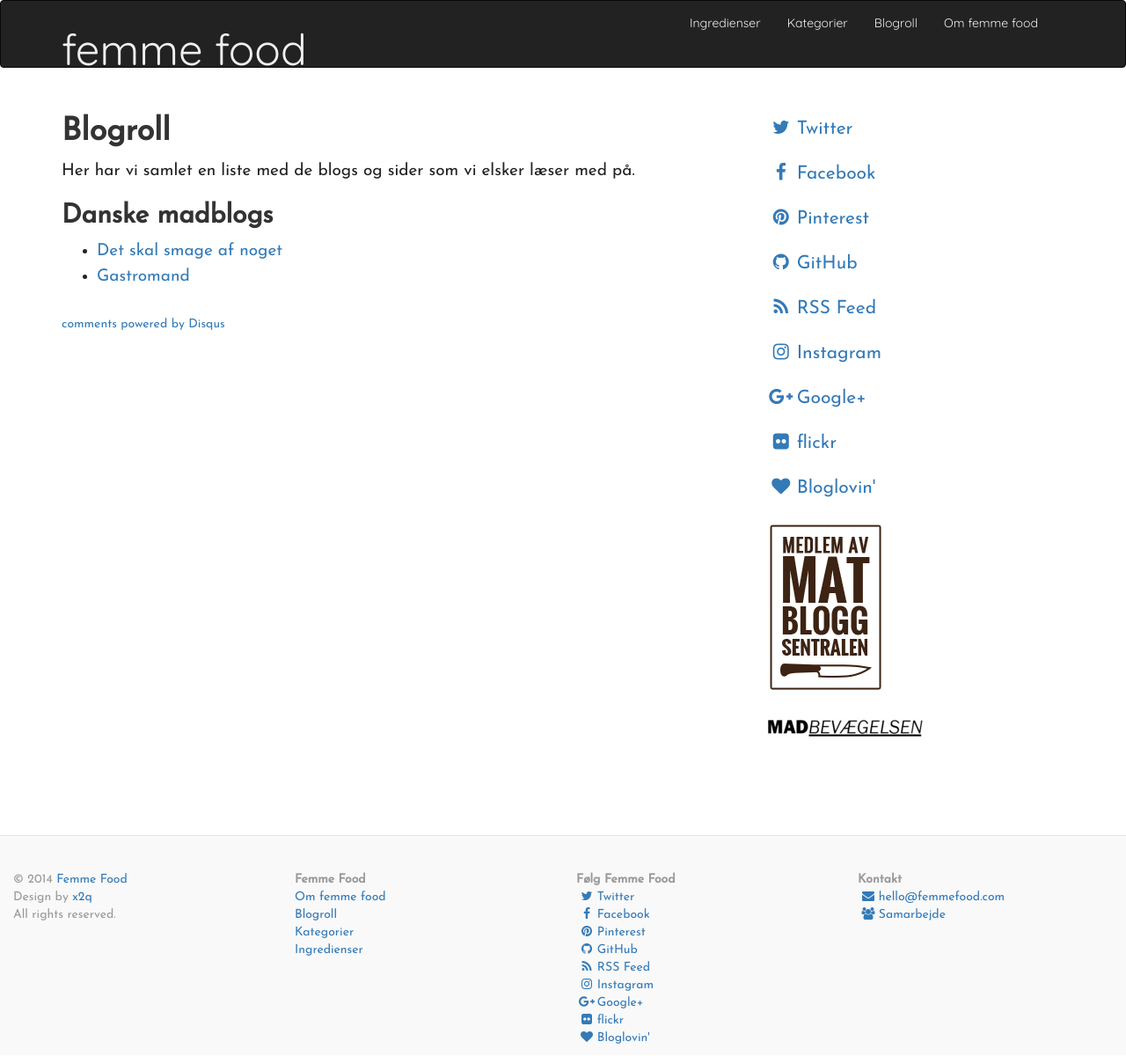
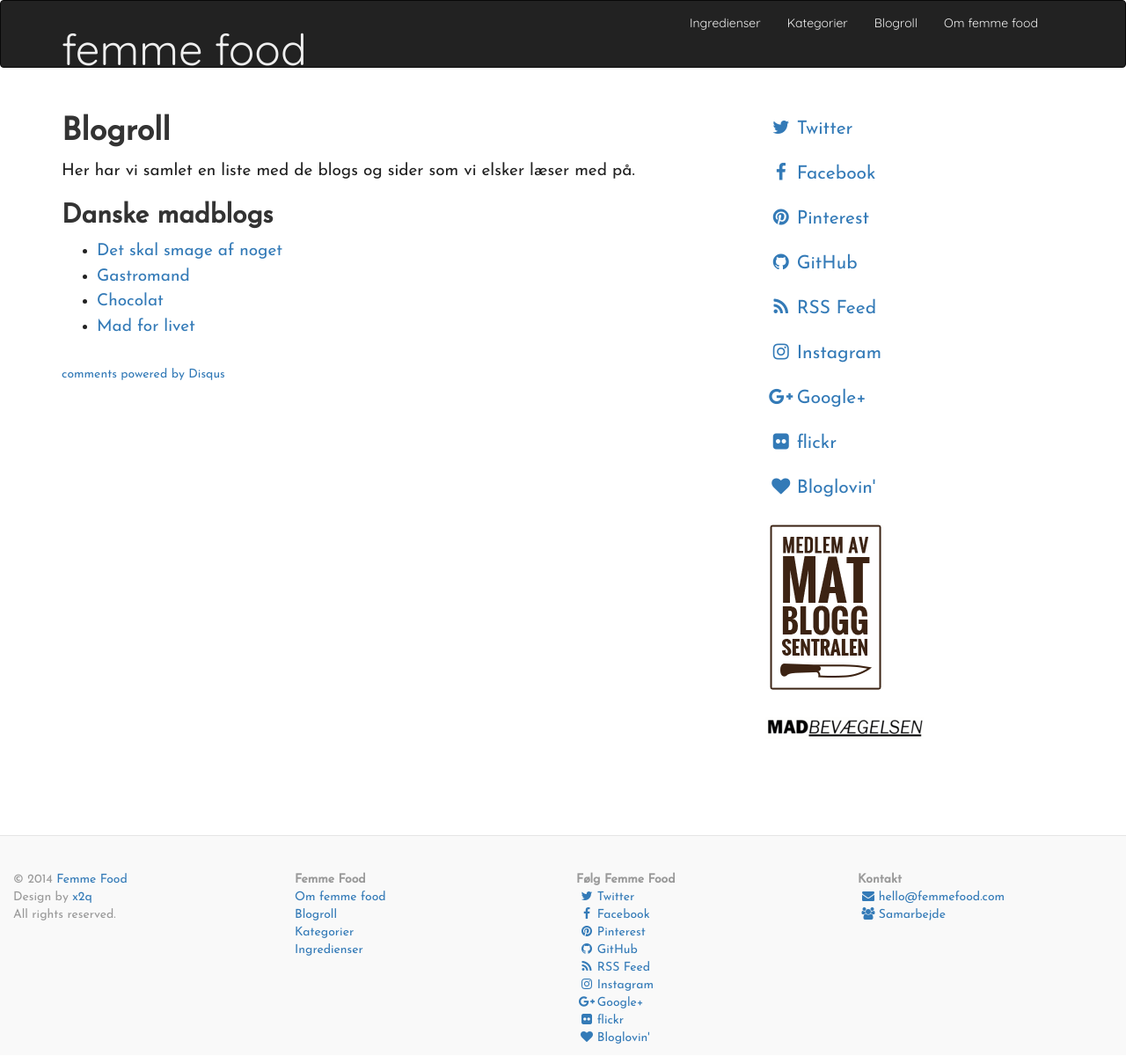
Before and after one commit to femmefood/femmefood.com, a Jekyll site: the page built from blogroll/index.md, in a window 1280 px wide. Shown: the whole page at 88% size. Built offline with Jekyll 4.4.1, drawn with Linux system fonts in a browser that asks for light colours; nearby versions of some CDN libraries; Markdown is read by kramdown in place of the engine named in the settings; comment, search, counter and statistics services are not loaded.

Commit message:
Added blogs

```diff
--- a/blogroll/index.md
+++ b/blogroll/index.md
@@ -10,3 +10,5 @@ Her har vi samlet en liste med de blogs og sider som vi elsker læser med på.
 
 * [Det skal smage af noget](http://detskalsmageafnoget.dk/)
 * [Gastromand](http://gastromand.dk/)
+* [Chocolat](http://chocolat.dk/)
+* [Mad for livet](http://www.madforlivet.com/)
```
